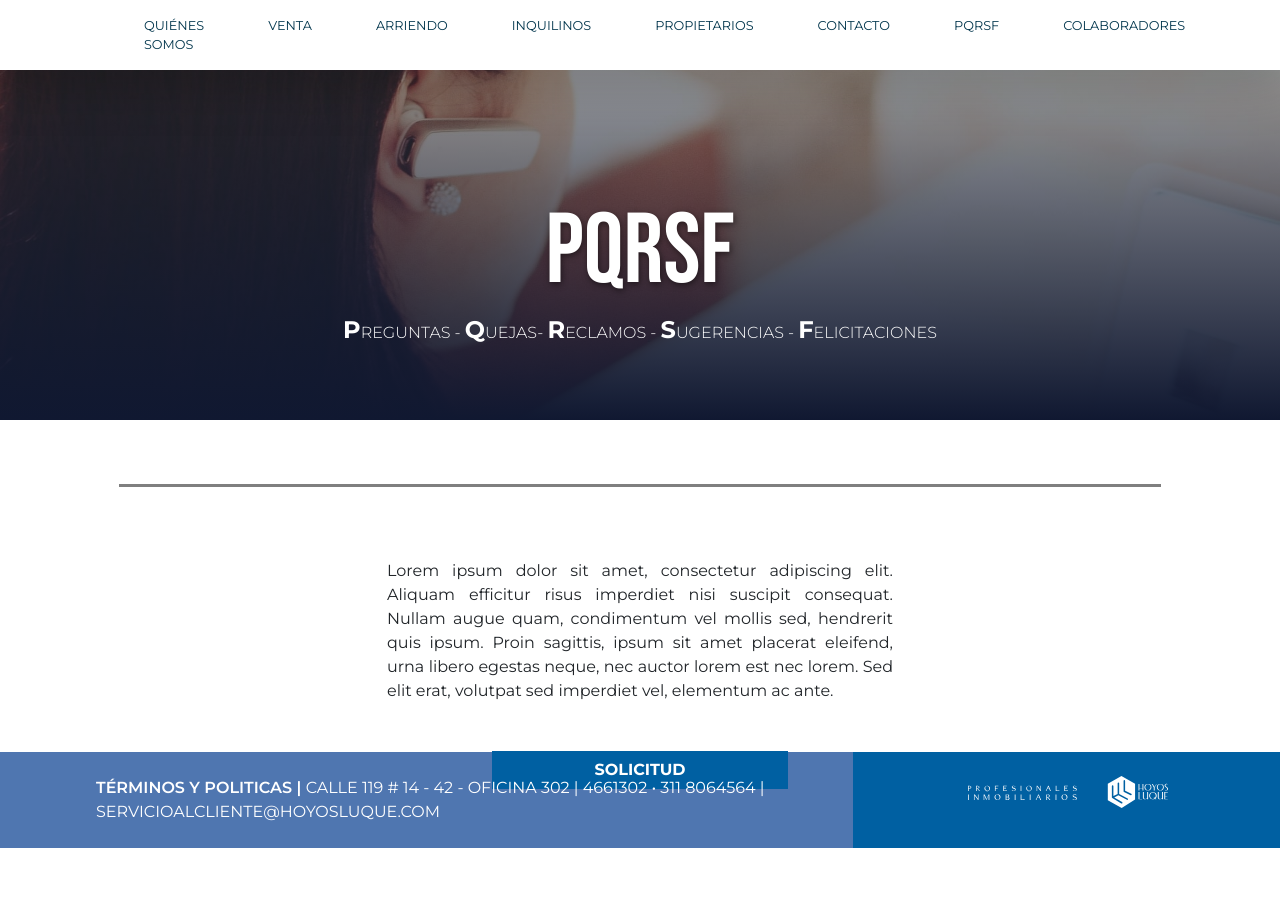
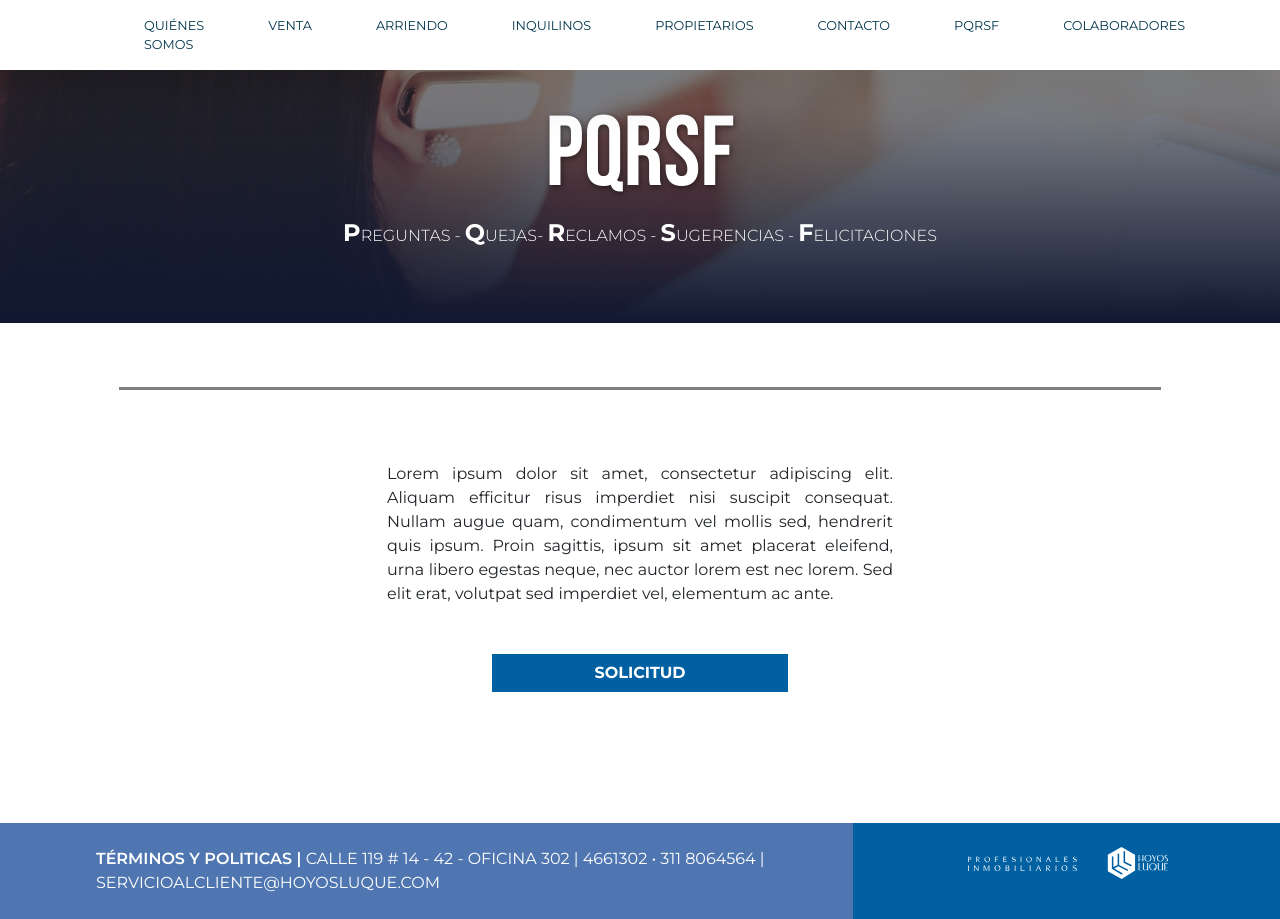
Before and after one commit to JuanDaCalderon/HoyosLuqueWEB, a PHP site: page /HoyosLuqueWEB/pqrsf/index.php in a window 1280 px wide. Before the commit the page ends 848 px from the top, so only its background shows below. Run offline with PHP 8.4, Linux system fonts and the light colour scheme; some libraries are stand-ins or nearby versions.

Commit message:
Fixed Footers

```diff
--- a/includes/footer.php
+++ b/includes/footer.php
@@ -22,13 +22,3 @@
         <script src="https://cdn.jsdelivr.net/npm/bootstrap@4.6.0/dist/js/bootstrap.bundle.min.js" integrity="sha384-Piv4xVNRyMGpqkS2by6br4gNJ7DXjqk09RmUpJ8jgGtD7zP9yug3goQfGII0yAns" crossorigin="anonymous"></script>
     </body>
 </html>
-
-<script>
-    var $item2 = $('#SectionHeight');
-    var $item3 = $('#sectionBannerHeader');
-    var $item4 = $('#footer');
-    var ancho = $item3.height();
-    var anchof = $item4.height();
-    var $wHeight2 = window.innerHeight - ancho - anchof;
-    $item2.height($wHeight2);
-</script>
--- a/pqrsf/index.php
+++ b/pqrsf/index.php
@@ -8,7 +8,7 @@
     </div>
 </section>
 
-<section id="SectionHeight" class="container-fluid py-5 pb-lg-0 px-6 pqrsf">
+<section id="SectionHeight" class="container-fluid py-5 pb-lg-3 px-6 pqrsf">
     <div class="mb-6">
      <div class="col d-flex align-items-center mb-2 mb-lg-5">
          <hr class="Barra w-100">
@@ -24,6 +24,12 @@
     </div>
 </section>
 
+<script>
+  var body = document.getElementById('main-content');
+  var heightWindow = window.innerHeight;
+  body.setAttribute("style",'height:'+heightWindow+'px; display: flex!important;flex-direction: column!important;');
+</script>
+
 <?php
     require_once '../includes/footer.php';
 ?>
```
Also changed, not shown: inquilinos/index.php (+8 -1 lines), propietarios/index.php (+6 -1 lines).
